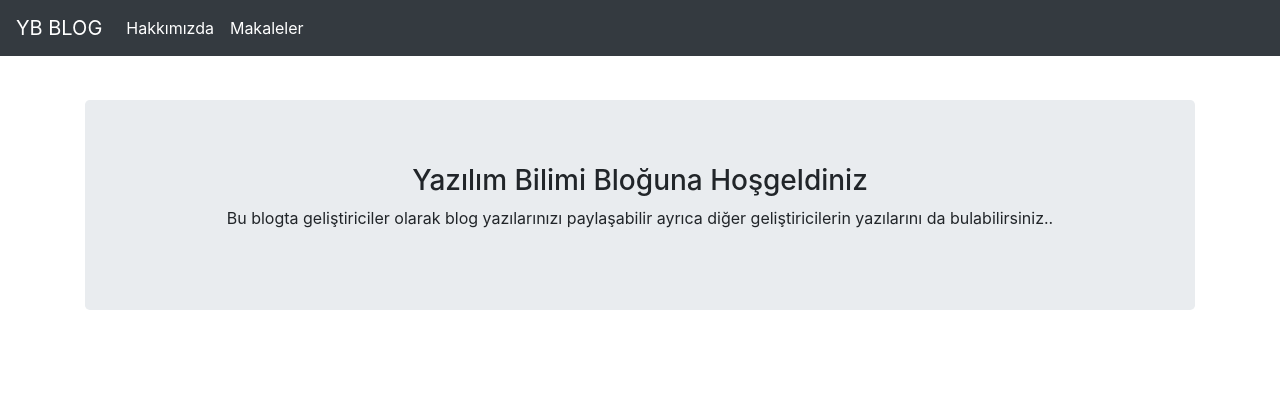
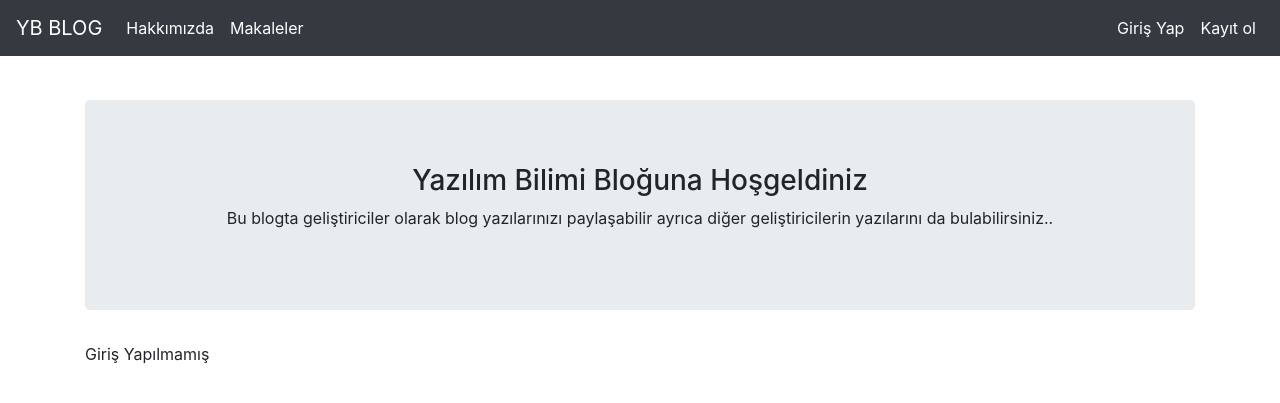
Before and after one commit to aysflucode/django.blog, a Django app: page / in a window 1280 px wide. Shown: the top 403 px of the page. Run offline with Django 5.2, Linux system fonts and the light colour scheme; some libraries are stand-ins or nearby versions.

Commit message:
oturum kontrolü ve navbar butonları
sağa giriş,çıkış,kayıt ve dashboard eklendi
oturum kontrolü sağlandı

```diff
--- a/templates/includes/navbar.html
+++ b/templates/includes/navbar.html
@@ -14,6 +14,22 @@
         </ul>
         <ul class="navbar-nav ml-auto">
 
+        {% if request.user.is_authenticated %}
+          <li class="nav-item active">
+            <a class="nav-link" href="/articles/dashboard">Kontrol Paneli </a>
+          </li>
+          <li class="nav-item active">
+            <a class="nav-link" href="/user/logout">Çıkış Yap </a>
+          </li>
+        {% else %}
+        <li class="nav-item active">
+            <a class="nav-link" href="/user/login">Giriş Yap </a>
+          </li>
+        {% endif %}
+          <li class="nav-item active">
+            <a class="nav-link" href="/user/register">Kayıt ol </a>
+          </li>
+
 
         </ul>
       </div>
--- a/templates/index.html
+++ b/templates/index.html
@@ -9,5 +9,19 @@
 
 </div>
 
+<p>
+
+{% if request.user.is_authenticated %}
+    Giriş Yapılmış, {{request.user.username}}
+
+{% else %}
+    Giriş Yapılmamış
+
+{% endif %}
+
+
+
+</p>
+
 
 {% endblock body %}
```
Also changed, not shown: db.sqlite3.
